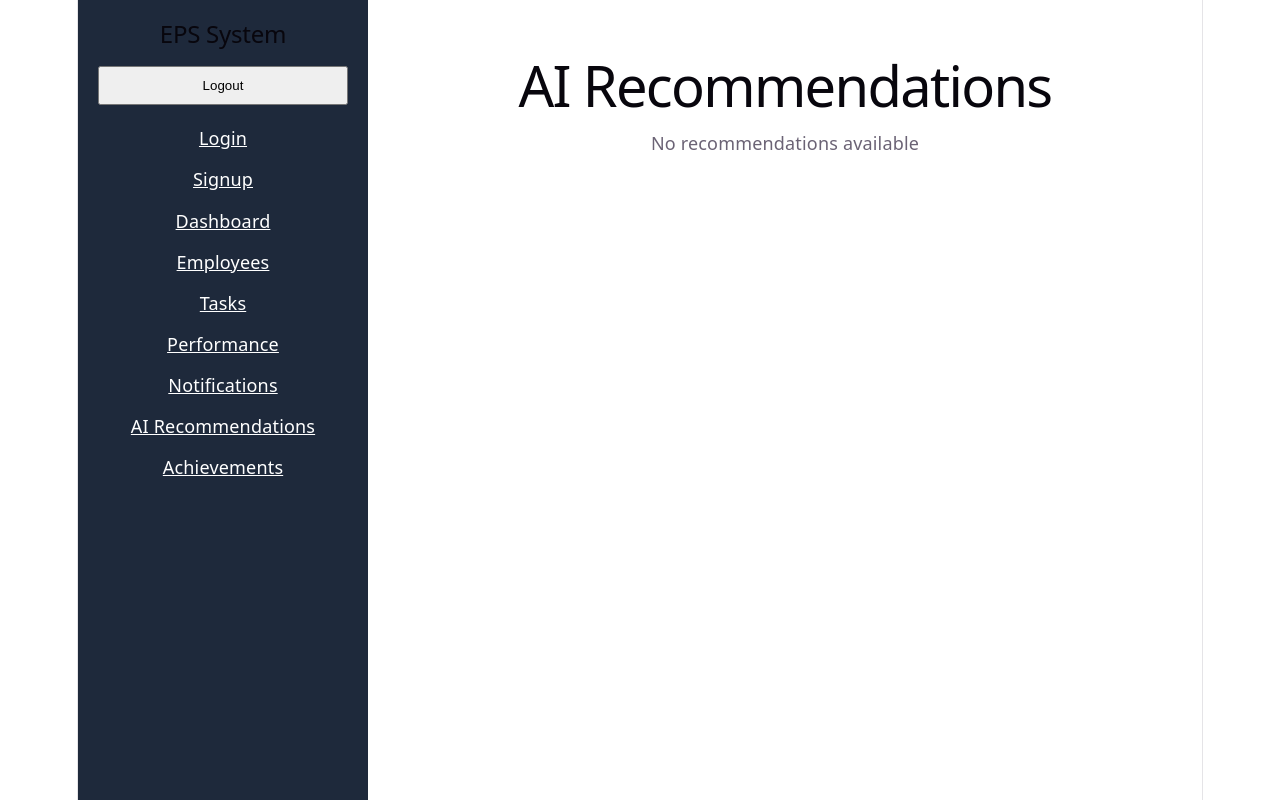
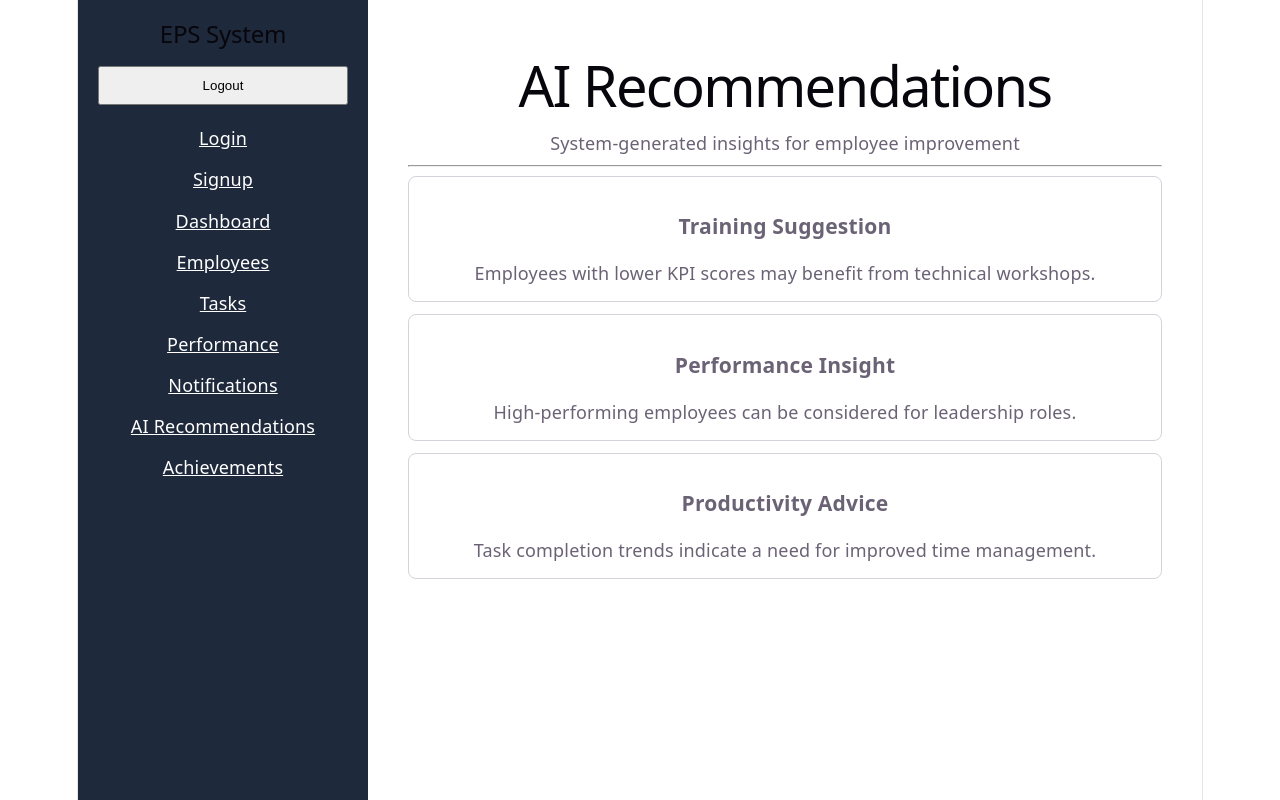
Before and after one commit to gupreetsingh6969/employee-performance-system, a React app in the folder frontend/: page /ai in a window 1280 px wide. Built offline with nearby package versions, Linux system fonts and the light colour scheme; the HTML template or start-up script is replaced by a standard one.

Commit message:
Enhanced AI recommendation module

```diff
--- a/frontend/src/pages/AIRecommendations.jsx
+++ b/frontend/src/pages/AIRecommendations.jsx
@@ -1,107 +1,60 @@
-import { useEffect, useState } from "react";
+import { useState } from "react";
 
-function AIRecommendations() {
+function AIRecommendations(){
 
-const [recommendations, setRecommendations] = useState([]);
+const [recommendations] = useState([
 
-useEffect(() => {
+{
+id:1,
+title:"Training Suggestion",
+message:"Employees with lower KPI scores may benefit from technical workshops."
+},
 
-const reviews =
-JSON.parse(
-localStorage.getItem("reviews")
-) || [];
+{
+id:2,
+title:"Performance Insight",
+message:"High-performing employees can be considered for leadership roles."
+},
 
-const generatedData =
-reviews.map((item) => {
-
-let prediction = "";
-let recommendation = "";
-
-if(item.rating >= 8){
-
-prediction = "High Performance";
-
-recommendation =
-"Eligible for leadership tasks and advanced projects";
-
-}
-else if(item.rating >=5){
-
-prediction = "Average Performance";
-
-recommendation =
-"Needs additional skill development";
-
-}
-else{
-
-prediction = "Needs Improvement";
-
-recommendation =
-"Training and mentoring recommended";
-
+{
+id:3,
+title:"Productivity Advice",
+message:"Task completion trends indicate a need for improved time management."
 }
 
-return {
-
-employee:item.employeeName,
-rating:item.rating,
-prediction,
-recommendation
-
-};
-
-});
-
-setRecommendations(generatedData);
-
-},[]);
+]);
 
 return(
 
 <div style={{padding:"20px"}}>
 
-<h1>AI Recommendations</h1>
+<h1>
+AI Recommendations
+</h1>
+
+<p>
+System-generated insights for employee improvement
+</p>
+
+<hr/>
 
 {
 
-recommendations.length===0 ?
-
-<p>No recommendations available</p>
-
-:
-
-recommendations.map((item,index)=>(
+recommendations.map((item)=>(
 
 <div
-key={index}
+key={item.id}
 style={{
-border:"1px solid gray",
-margin:"10px",
-padding:"10px",
-borderRadius:"10px"
+border:"1px solid #d1d5db",
+padding:"15px",
+marginBottom:"12px",
+borderRadius:"8px"
 }}
 >
 
-<p>
-<b>Employee:</b>
-{item.employee}
-</p>
+<h3>{item.title}</h3>
 
-<p>
-<b>Rating:</b>
-{item.rating}
-</p>
-
-<p>
-<b>Prediction:</b>
-{item.prediction}
-</p>
-
-<p>
-<b>Recommendation:</b>
-{item.recommendation}
-</p>
+<p>{item.message}</p>
 
 </div>
 
```
